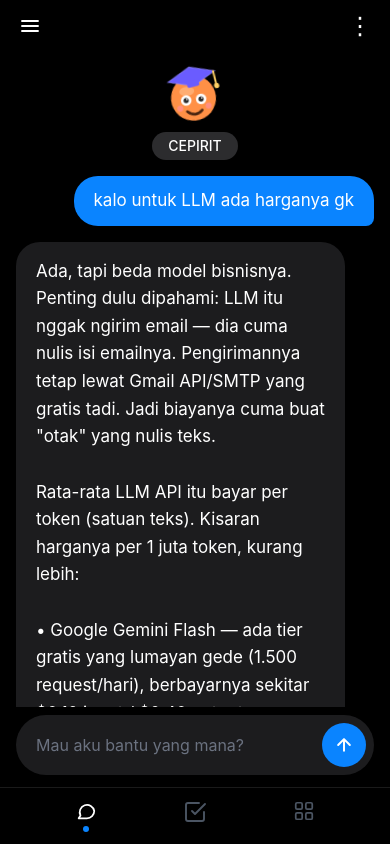
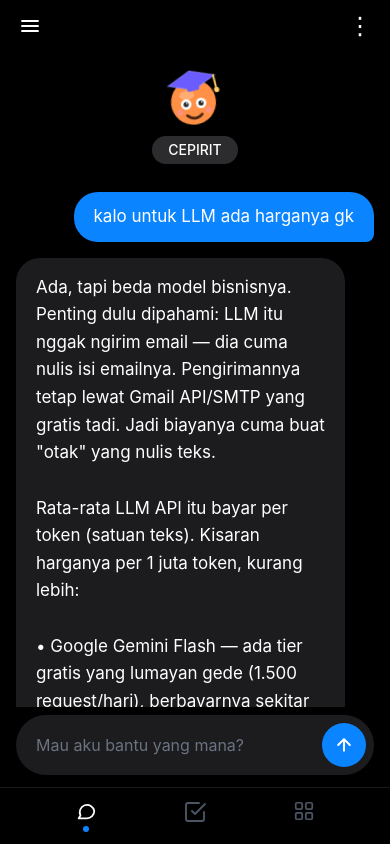
Before and after one commit to Rain-dev-187/smart-virtual-assistant-llm, a React (Vite) app in the folder frontend/: page / in a window 390 px wide. Built offline with nearby package versions, Linux system fonts and the light colour scheme.

Commit message:
Avatar tengah jadi overlay transparan; chat sebelumnya kelihatan di belakangnya

```diff
--- a/frontend/src/components/ChatScreen.jsx
+++ b/frontend/src/components/ChatScreen.jsx
@@ -28,23 +28,24 @@ export default function ChatScreen({ onOpenDrawer, onOpenMenu, onToggleChatSide,
   };
 
   return (
-    <div className="flex flex-col h-full w-full max-w-md md:max-w-3xl mx-auto">
-      {/* Bayangan tipis pengganti header (desktop) */}
-      <div className="hidden md:block shrink-0 h-5 bg-gradient-to-b from-black/50 to-transparent pointer-events-none" />
-
-      {/* Avatar tengah — selalu tampil, tidak ikut scroll;
-          sembunyi saat panel kanan terbuka (profil pindah ke sidebar) */}
+    <div className="flex flex-col h-full w-full max-w-md md:max-w-3xl mx-auto relative">
+      {/* Avatar tengah — overlay transparan, tidak ikut scroll.
+          Chat sebelumnya tetap kelihatan di belakangnya.
+          Sembunyi saat panel kanan terbuka (profil pindah ke sidebar) */}
       <div
         key={panelOpen ? "avatar-hidden" : "avatar-shown"}
-        className={`shrink-0 flex justify-center pt-2 ${panelOpen ? "xl:hidden" : ""}`}
+        className={`pointer-events-none absolute top-0 inset-x-0 z-10 ${panelOpen ? "xl:hidden" : ""}`}
       >
-        <button onClick={onOpenProfile} aria-label="Lihat profil CEPIRIT" className="rounded-full animate-pop-in">
-          <CepiritAvatar size={72} />
-        </button>
+        <div className="absolute inset-x-0 top-0 h-36 bg-gradient-to-b from-black/60 via-black/20 to-transparent" />
+        <div className="relative flex justify-center pt-3">
+          <button onClick={onOpenProfile} aria-label="Lihat profil CEPIRIT" className="pointer-events-auto rounded-full animate-pop-in">
+            <CepiritAvatar size={72} />
+          </button>
+        </div>
       </div>
 
       {/* Area chat */}
-      <div className="flex-1 overflow-y-auto no-scrollbar px-4 py-4 space-y-4">
+      <div className="flex-1 overflow-y-auto no-scrollbar px-4 pt-36 pb-4 space-y-4">
         <div className="flex justify-end">
           <div className="bg-accent text-white rounded-3xl rounded-br-lg px-5 py-3 max-w-[85%] text-[17px] whitespace-pre-wrap">
             {INITIAL[0].text}
```
